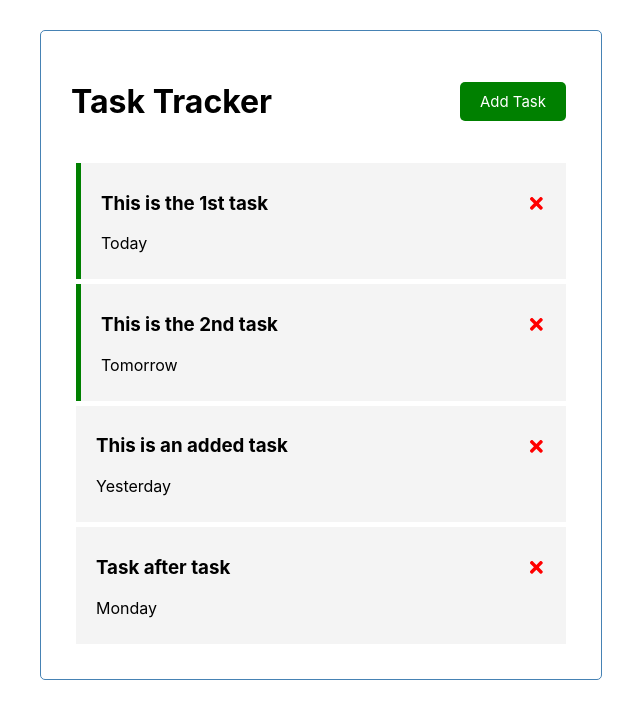
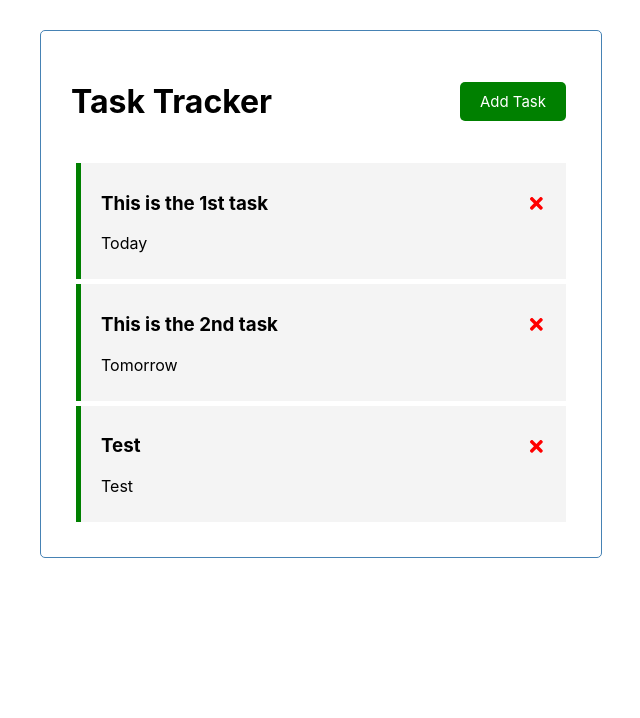
Before and after one commit to kaloyragalag/ReactApp101, a React (Create React App) app: page / in a window 1280 px wide. Shown: the top 718 px of the page, without its empty margins (319-959 px from the left). Built offline with nearby package versions, Linux system fonts and the light colour scheme; data requests are answered from the project's data file.

Commit message:
update task from api

```diff
--- a/db.json
+++ b/db.json
@@ -13,16 +13,10 @@
       "reminder": true
     },
     {
-      "text": "This is an added task",
-      "day": "Yesterday",
-      "reminder": false,
+      "text": "Test",
+      "day": "Test",
+      "reminder": true,
       "id": 3
-    },
-    {
-      "text": "Task after task",
-      "day": "Monday",
-      "reminder": false,
-      "id": 4
     }
   ]
 }
--- a/src/App.js
+++ b/src/App.js
@@ -15,15 +15,22 @@ function App() {
 
   useEffect(() => {
     const getTasksFromServer = async() => {
-      const tasksFromServer = await fetchTaskFromServer();
+      const tasksFromServer = await fetchTasksFromServer();
       setTasks(tasksFromServer);
     }
 
     getTasksFromServer();
   },[]);
 
-  const fetchTaskFromServer = async() => {
+  const fetchTasksFromServer = async() => {
     const result = await fetch('http://localhost:5000/tasks');
+    const data = await result.json();
+
+    return data;
+  }
+
+  const fetchTaskFromServer = async(id) => {
+    const result = await fetch(`http://localhost:5000/tasks/${id}`);
     const data = await result.json();
 
     return data;
@@ -56,8 +63,20 @@ function App() {
     setTasks(tasks.filter((task) => task.id !== id))
   }
 
-  const toggleReminder = (id) => {
-    setTasks(tasks.map((task) => task.id === id ? {...task, reminder: !task.reminder} : task))
+  const toggleReminder = async(id) => {
+    const task = await fetchTaskFromServer(id);
+    const updatedTask = {...task, reminder: !task.reminder};
+    const result = await fetch(`http://localhost:5000/tasks/${id}`,
+    {
+      method: 'PUT'
+      , headers:{
+        'Content-type': 'application/json'
+      }
+      , body: JSON.stringify(updatedTask)
+    });
+    const data = await result.json();
+
+    setTasks(tasks.map((task) => task.id === id ? {...task, reminder: data.reminder} : task))
   }
 
   return (
```
